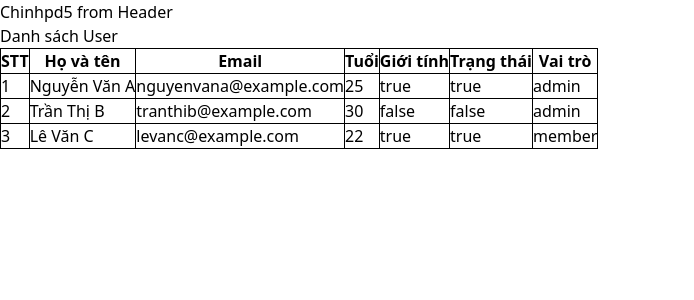
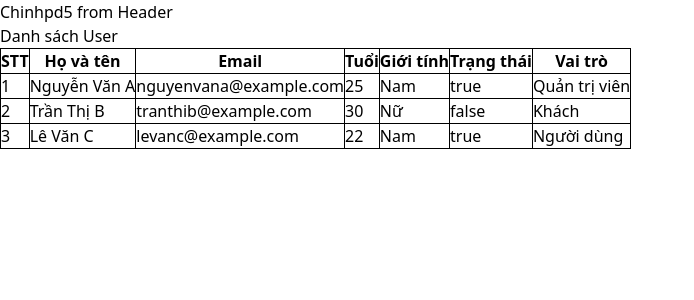
Before and after one commit to chinhpd5/WEB2081, an Angular app in the folder web2081/: page / in a window 1280 px wide. Shown: the top 300 px of the page, without its empty margins (0-694 px from the left). Built offline with nearby package versions, Linux system fonts and the light colour scheme.

Commit message:
ng if và ngswitch

```diff
--- a/web2081/src/app/component/user/user.component.html
+++ b/web2081/src/app/component/user/user.component.html
@@ -14,14 +14,23 @@
     </tr>
   </thead>
   <tbody>
-    <tr *ngFor="let user of users">
-      <td class="border">{{user.id}}</td>
+    <tr *ngFor="let user of users; let i = index">
+      <td class="border">{{i+1}}</td>
       <td class="border">{{user.name}}</td>
       <td class="border">{{user.email}}</td>
       <td class="border">{{user.age}}</td>
-      <td class="border">{{user.gender}}</td>
+
+      <td class="border" *ngIf="user.gender;else fallback">Nam</td>
+      <ng-template #fallback>
+        <td class="border">Nữ</td>
+      </ng-template>
+
       <td class="border">{{user.isActive}}</td>
-      <td class="border">{{user.role}}</td>
+      <td class="border" [ngSwitch]="user.role">
+        <span *ngSwitchCase="'admin'">Quản trị viên</span>
+        <span *ngSwitchCase="'member'">Người dùng</span>
+        <span *ngSwitchDefault>Khách</span>
+      </td>
     </tr>
 
   </tbody>
--- a/web2081/src/app/component/user/user.component.ts
+++ b/web2081/src/app/component/user/user.component.ts
@@ -25,7 +25,7 @@ export class UserComponent {
       age: 30,
       gender: false,
       isActive: false,
-      role: 'admin',
+      role: '',
     },
     {
       id: 3,
```
